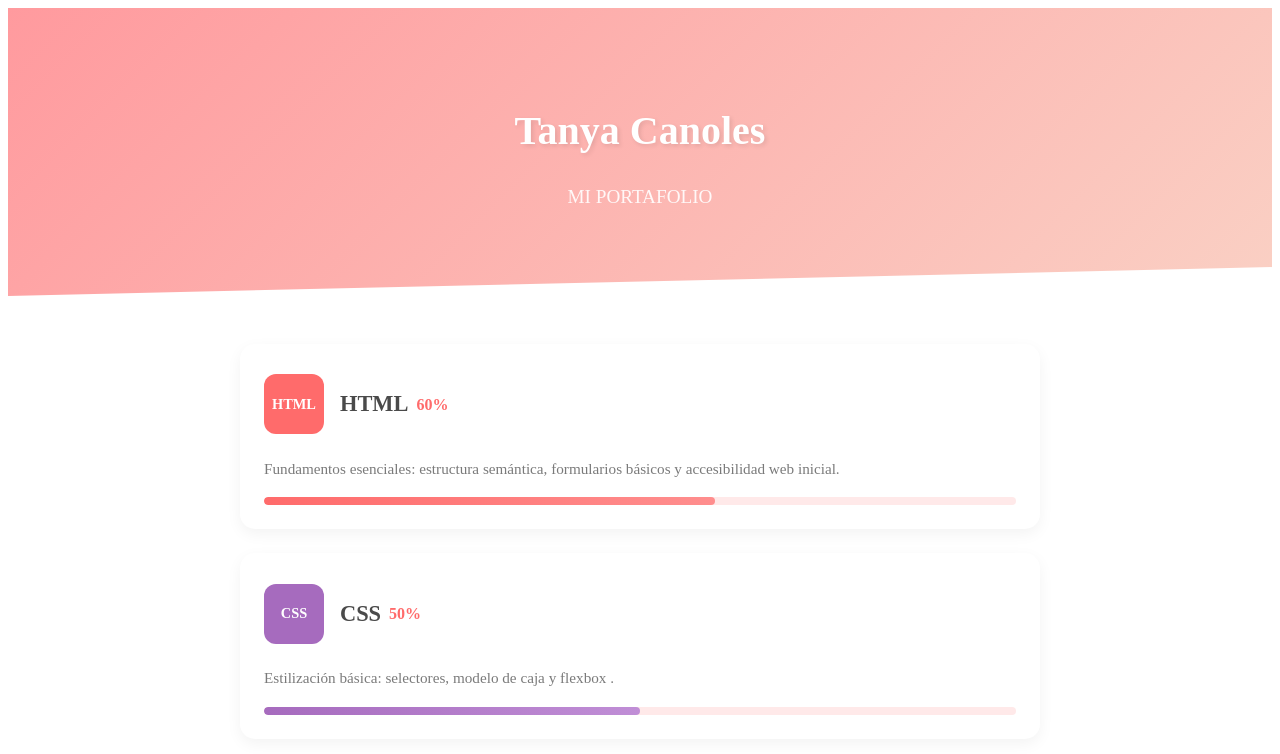
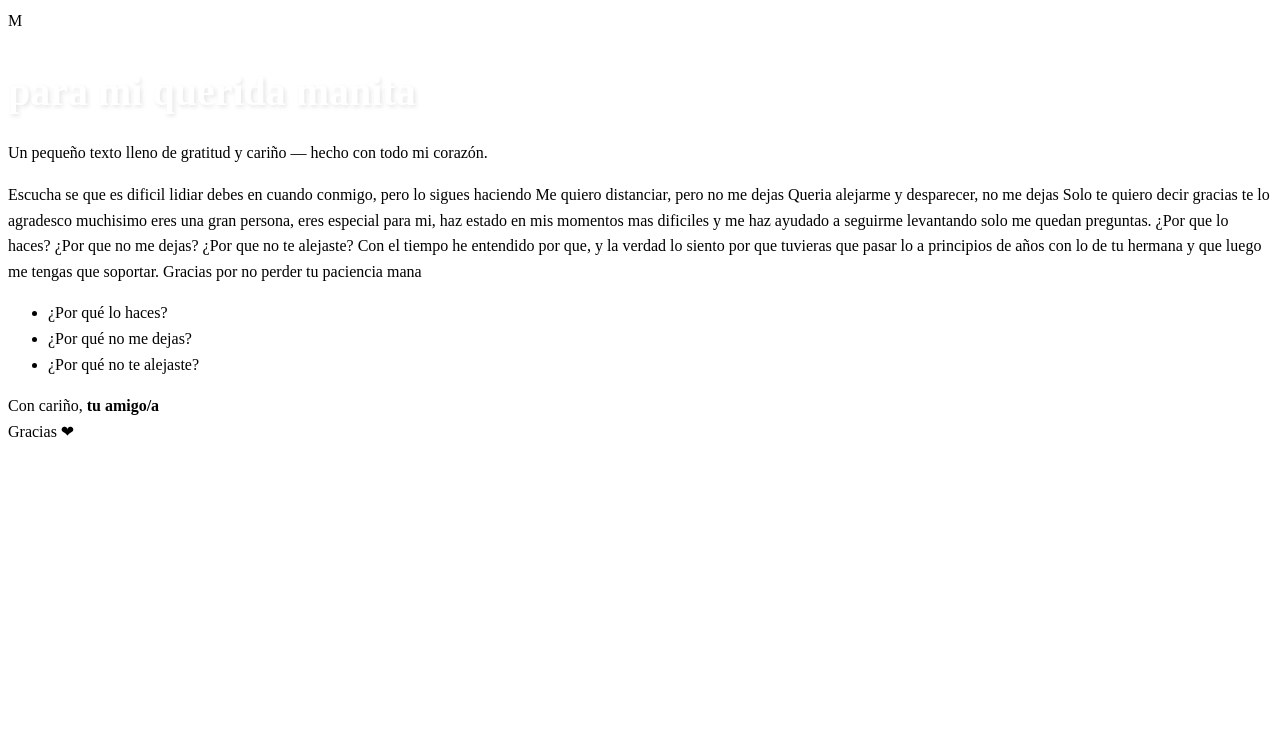
Before and after one commit to EdwingranadosF457/agradecimiento.github.io, a plain HTML site: page index.html in a window 1280 px wide. Drawn offline with Linux system fonts and the light colour scheme.

Commit message:
Update index.html

```diff
--- a/index.html
+++ b/index.html
@@ -1,47 +1,47 @@
-<!DOCTYPE html>
+<!doctype html>
 <html lang="es">
 <head>
-    <meta charset="UTF-8">
-    <meta name="viewport" content="width=device-width, initial-scale=1.0">
-    <link rel="stylesheet" href="styles.css">
+  <meta charset="utf-8">
+  <meta name="viewport" content="width=device-width,initial-scale=1">
+  <title>Para mi querida manita</title>
+  <link rel="preconnect" href="https://fonts.googleapis.com">
+  <link rel="preconnect" href="https://fonts.gstatic.com" crossorigin>
+  <link href="https://fonts.googleapis.com/css2?family=Montserrat:wght@300;600&family=Playfair+Display:wght@400;700&display=swap" rel="stylesheet">
+  <link rel="stylesheet" href="styles.css">
 </head>
 <body>
-    <title>Portafolio Progresos</title>
-    <header class="hero">
-        <div class="hero-content">
-            <h1>Tanya Canoles</h1>
-            <p class="subtitle">MI PORTAFOLIO</p>
-        </div>
+  <main class="card" role="main">
+    <div class="decor" aria-hidden="true"></div>
+    <header>
+      <div class="logo">M</div>
+      <div>
+        <h1>para mi querida manita</h1>
+        <p class="lead">Un pequeño texto lleno de gratitud y cariño — hecho con todo mi corazón.</p>
+      </div>
     </header>
 
-    <main class="container">
-        <section class="skills">
-            <article class="skill-card">
-                <div class="skill-header">
-                    <div class="skill-icon html">HTML</div>
-                    <h2>HTML <span class="percentage">60%</span></h2>
-                </div>
-                <p class="skill-description">
-                    Fundamentos esenciales: estructura semántica, formularios básicos y accesibilidad web inicial.
-                </p>
-                <div class="progress-bar">
-                    <div class="progress html-progress" style="width: 60%"></div>
-                </div>
-            </article>
+    <section class="message" aria-label="Mensaje para la manita">
+      Escucha se que es dificil lidiar debes en cuando conmigo, pero lo sigues haciendo
+      Me quiero distanciar, pero no me dejas
+      Queria alejarme y desparecer, no me dejas
+      Solo te quiero decir gracias te lo agradesco muchisimo eres una gran persona, eres especial para mi, haz estado en mis momentos mas dificiles y me haz ayudado a seguirme levantando solo me quedan preguntas.
+      ¿Por que lo haces?
+      ¿Por que no me dejas?
+      ¿Por que no te alejaste?
+      Con el tiempo he entendido por que, y la verdad lo siento por que tuvieras que pasar lo a principios de años con lo de tu hermana y que luego me tengas que soportar.
+      Gracias por no perder tu paciencia mana
+    </section>
 
-            <article class="skill-card">
-                <div class="skill-header">
-                    <div class="skill-icon css">CSS</div>
-                    <h2>CSS <span class="percentage">50%</span></h2>
-                </div>
-                <p class="skill-description">
-                    Estilización básica: selectores, modelo de caja y flexbox .
-                </p>
-                <div class="progress-bar">
-                    <div class="progress css-progress" style="width: 50%"></div>
-                </div>
-            </article>
-        </section>
-    </main>
+    <ul class="questions" aria-hidden="false">
+      <li>¿Por qué lo haces?</li>
+      <li>¿Por qué no me dejas?</li>
+      <li>¿Por qué no te alejaste?</li>
+    </ul>
+
+    <footer>
+      <div class="thanks">Con cariño, <strong>tu amigo/a</strong></div>
+      <div class="heart">Gracias ❤</div>
+    </footer>
+  </main>
 </body>
 </html>
```
